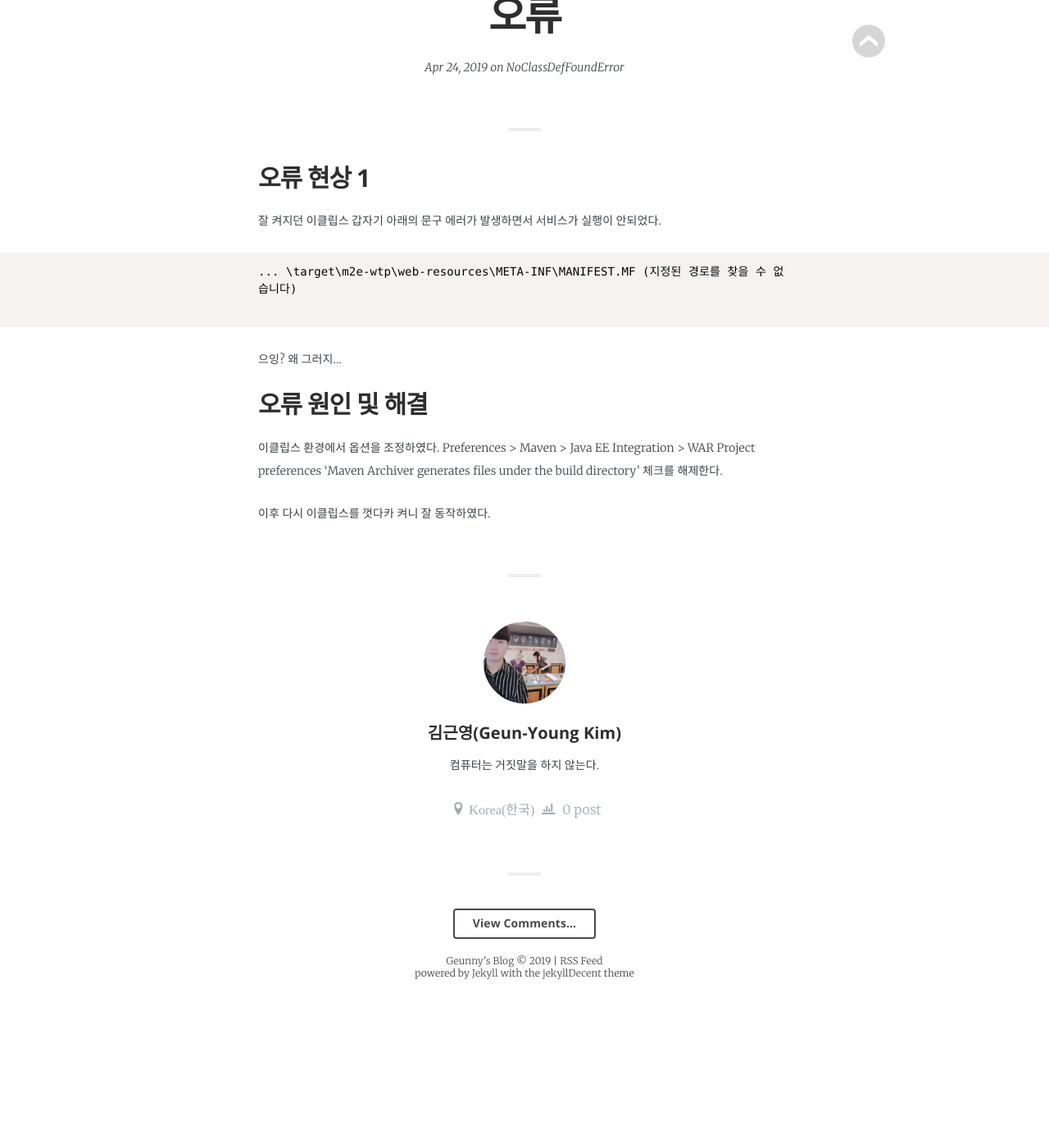
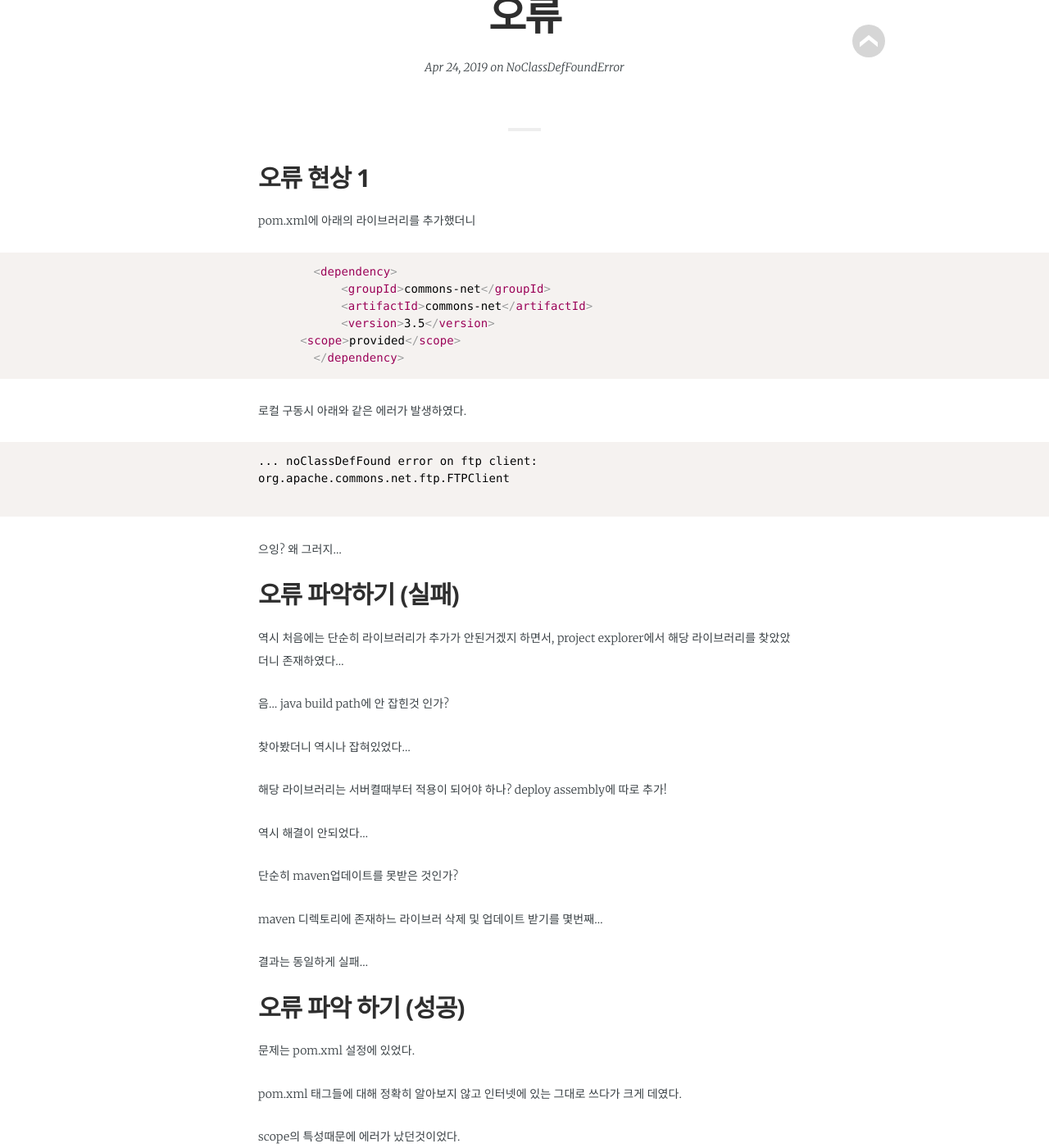
Before and after one commit to jwillmer/jekyllDecent, a Jekyll site: the page built from _posts/2019-04-24-pom.md, in a window 1280 px wide and 1400 px high, scrolled down 463 px. Shown: the whole window at 82% size. Built offline with Jekyll 4.4.1, drawn with Linux system fonts in a browser that asks for light colours; some web fonts are replaced; before the commit the page ends 1679 px from its top, so only the background shows below that; some of the changed text lies outside the part shown.

Commit message:
Update 2019-04-24-pom.md

````diff
--- a/_posts/2019-04-24-pom.md
+++ b/_posts/2019-04-24-pom.md
@@ -14,19 +14,61 @@ comments:          true
 
 ## 오류 현상 1
 
-잘 켜지던 이클립스 갑자기 아래의 문구 에러가 발생하면서 서비스가 실행이 안되었다.
+pom.xml에 아래의 라이브러리를 추가했더니
+```xml
+		<dependency>
+			<groupId>commons-net</groupId>
+			<artifactId>commons-net</artifactId>
+			<version>3.5</version>
+      <scope>provided</scope>
+		</dependency>
+```
 
+로컬 구동시 아래와 같은 에러가 발생하였다.
 ```text
-... \target\m2e-wtp\web-resources\META-INF\MANIFEST.MF (지정된 경로를 찾을 수 없습니다)
+... noClassDefFound error on ftp client: org.apache.commons.net.ftp.FTPClient
 
 ```
 
 으잉? 왜 그러지...
 
-## 오류 원인 및 해결
+## 오류 파악하기 (실패)
 
-이클립스 환경에서 옵션을 조정하였다.
-Preferences > Maven > Java EE Integration > WAR Project preferences
-'Maven Archiver generates files under the build directory' 체크를 해제한다.
+역시 처음에는 단순히 라이브러리가 추가가 안된거겠지 하면서,
+project explorer에서 해당 라이브러리를 찾았았더니 존재하였다...
 
-이후 다시 이클립스를 껏다카 켜니 잘 동작하였다.
+음... java build path에 안 잡힌것 인가?
+
+찾아봤더니 역시나 잡혀있었다...
+
+
+해당 라이브러리는 서버켤때부터 적용이 되어야 하나?
+deploy assembly에 따로 추가!
+
+역시 해결이 안되었다...
+
+단순히 maven업데이트를 못받은 것인가?
+
+maven 디렉토리에 존재하느 라이브러 삭제 및 업데이트 받기를 몇번째...
+
+결과는 동일하게 실패...
+
+
+## 오류 파악 하기 (성공)
+
+문제는 pom.xml 설정에 있었다.
+
+pom.xml 태그들에 대해 정확히 알아보지 않고 인터넷에 있는 그대로 쓰다가 크게 데였다.
+
+scope의 특성때문에 에러가 났던것이었다.
+
+## 원인 정리
+
+ - compile : 컴파일 할때 필요. 테스트 및 런타임에도 클래스 패스에 포함 된다. scorp 을 설정 하지 않는 경우 기본값이다.
+ - runtime : 런타임에 필요. JDBC 드라이버 등이 예가 된다. 컴파일 시에는 필요하지 않지만, 실행 시에 필요한 경우.
+ - provided : 컴파일 시에 필요하지만, 실제 런타임 때에는 컨테이너 같은 것에서 제공되는 모듈. servlet, jsp api 등이 이에 해당. 배포시 제외된다.
+ - test : 테스트 코드를 컴파일 할때 필요. 테스트시 클래스 패스에 포함되며, 배포시 제외된다.
+
+나의 세팅은 provided로 되어 있어 로컬에서 구동시 적용이 안되었던 것이었다.
+
+pom.xml태그에 대해 다시 공부하여 되는 계기가 되었다.
````
